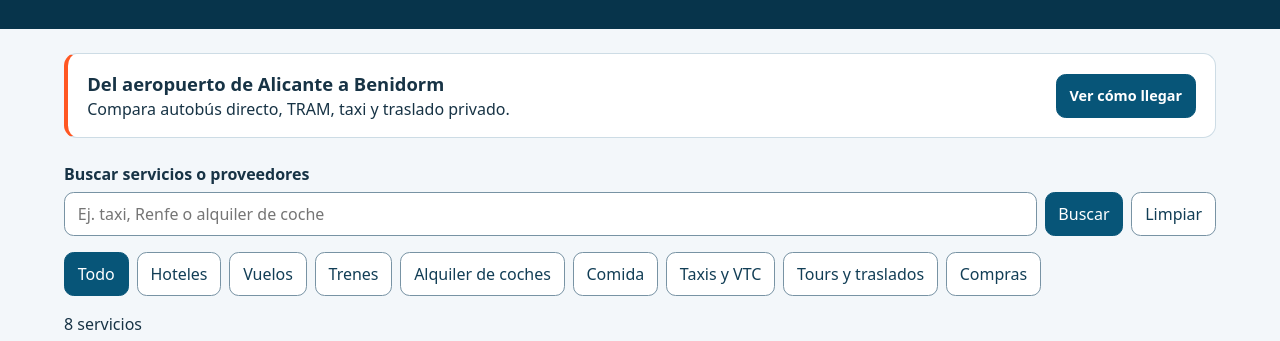
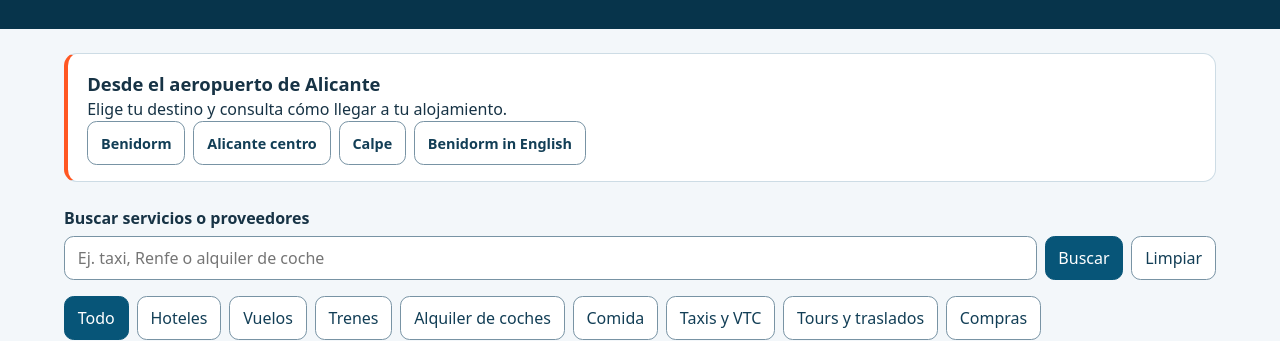
Before and after one commit to apontegram21-ai/AponGo-Web, a plain HTML site: page index.html in a window 1280 px wide. Shown: the part 175-516 px from the top of the page. Drawn offline with Linux system fonts and the light colour scheme.

Commit message:
Presenta las rutas desde el aeropuerto en la portada

```diff
--- a/index.html
+++ b/index.html
@@ -68,10 +68,15 @@
     <main class="wrap" id="contenido">
         <section class="route-feature" aria-labelledby="route-title">
             <div>
-                <h2 id="route-title">Del aeropuerto de Alicante a Benidorm</h2>
-                <p>Compara autobús directo, TRAM, taxi y traslado privado.</p>
+                <h2 id="route-title">Desde el aeropuerto de Alicante</h2>
+                <p>Elige tu destino y consulta cómo llegar a tu alojamiento.</p>
+                <div class="partners">
+                    <a class="partner-pill" data-guide-link href="guias/aeropuerto-alicante-benidorm.html">Benidorm</a>
+                    <a class="partner-pill" data-guide-link href="guias/aeropuerto-alicante-centro.html">Alicante centro</a>
+                    <a class="partner-pill" data-guide-link href="guias/aeropuerto-alicante-calpe.html">Calpe</a>
+                    <a class="partner-pill" lang="en" hreflang="en" data-guide-link href="guias/alicante-airport-benidorm-en.html">Benidorm in English</a>
+                </div>
             </div>
-            <a class="partner-pill primary" data-guide-link href="guias/aeropuerto-alicante-benidorm.html">Ver cómo llegar</a>
         </section>
         <form role="search" id="searchForm" hidden>
             <label for="searchInput">Buscar servicios o proveedores</label>
```
